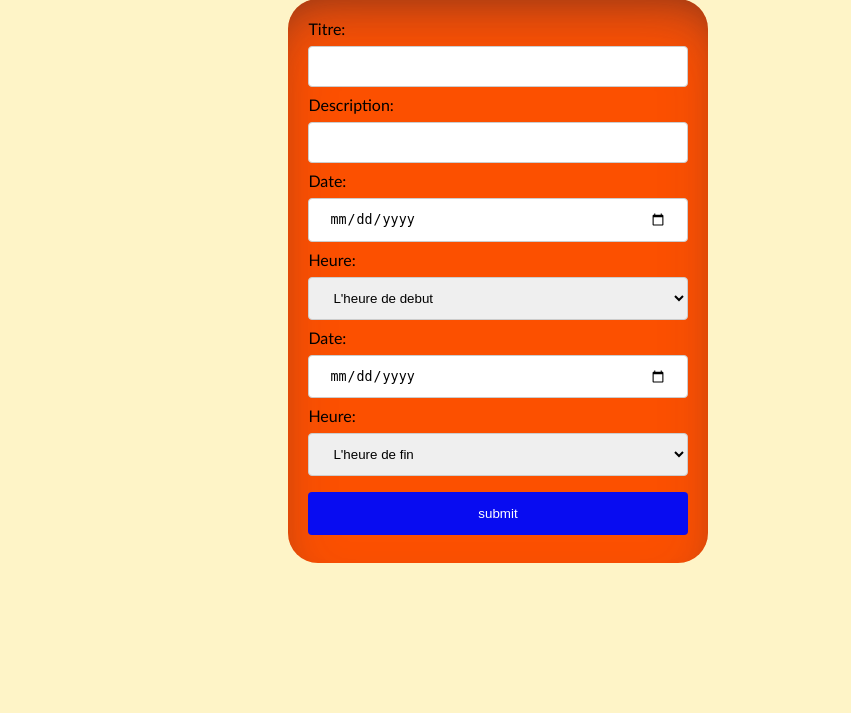
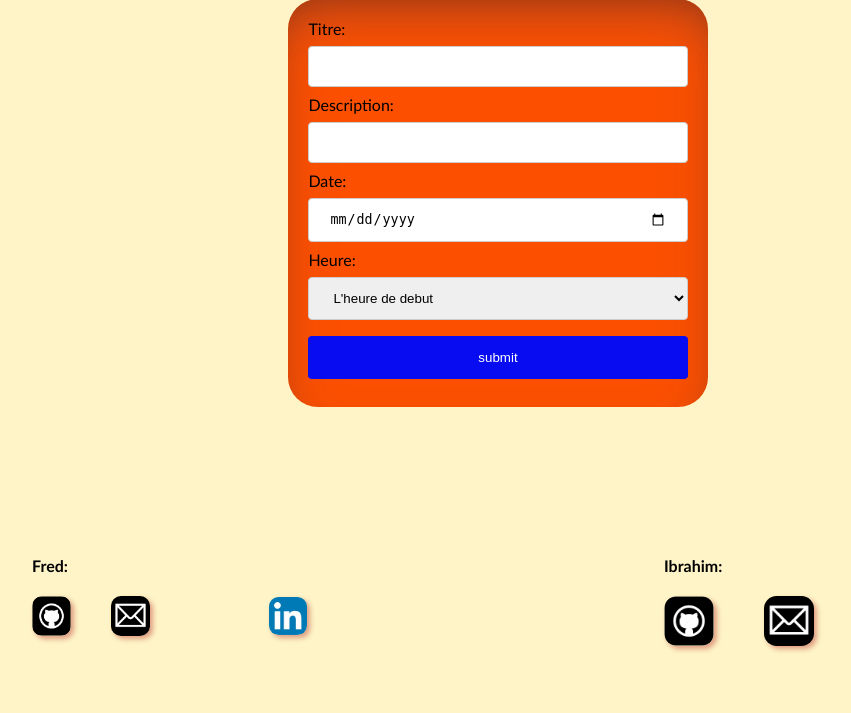
Before and after one commit to IBRAHIM-SYLLA/reservation-salles, a PHP site: page /reservation-form.php in a window 1280 px wide. Shown: the part 276-989 px from the top of the page, without its empty margins (142-993 px from the left). After the commit the page ends 928 px from the top, so only its background shows below. Run offline with PHP 8.4, Linux system fonts and the light colour scheme; a user stored in the database is signed in.

Commit message:
nouvelles fonctionalités

```diff
--- a/controller/c_reservation.php
+++ b/controller/c_reservation.php
@@ -6,12 +6,13 @@ if(!empty($_POST)){
     $titre = ($_POST['titre']);
     $desci = ($_POST['description']);
     $debut = ($_POST['datedebut']).' '.($_POST['heuredebut']);
-    $fin = ($_POST['datefin']).' '.($_POST['heurefin']);
-    if(isset($titre, $desci, $debut, $fin) && !empty($titre) && !empty($desci) && !empty($debut) && !empty($fin))
-    {
-        $resrvation->register_reservation($titre, $desci, $debut, $fin);
+    if(empty($titre) || empty($desci) || empty($debut)){
+                echo 'un champs est vide.';
     }
-    header('Location: planning.php');
+    elseif(isset($titre, $desci, $debut) && !empty($titre) && !empty($desci) && !empty($debut)){
+        $resrvation->register_reservation($titre, $desci, $debut);
+        header('Location: planning.php');
+    }
 }
 
 ?>
--- a/controller/c_utilisateur_connexion.php
+++ b/controller/c_utilisateur_connexion.php
@@ -7,6 +7,8 @@ if (!empty($_POST)){
     $password = $_POST['password'];
 
     $result = $user->connect($login, $password);
-    header('Location: index.php');
+}
+if (empty($_POST)){
+    echo "un champ et vide";
 }
 ?>
--- a/model/m_Reservations.php
+++ b/model/m_Reservations.php
@@ -6,7 +6,6 @@ class Reservationpdo{
     public $titre;
     public $desci;
     public $debut;
-    public $fin;
     public $event;
     public $idresa;
 
@@ -17,22 +16,20 @@ class Reservationpdo{
         return $bdd;
     }
 
-    public function register_reservation($titre, $desci, $debut, $fin){
+    public function register_reservation($titre, $desci, $debut){
         $id =  $_SESSION['utilisateurs']['id'];
-        $insert = "INSERT INTO `reservations`(`titre`,`description`, `debut`, `fin`, `id_utilisateur`) VALUE (:titre, :desci, :debut, :fin, :id)";
+        $insert = "INSERT INTO `reservations`(`titre`,`description`, `debut`, `id_utilisateur`) VALUE (:titre, :desci, :debut, :id)";
         $result = $this->bdd->prepare($insert);
         $result->bindValue(':titre', $titre, PDO::PARAM_STR);
         $result->bindValue(':desci', $desci, PDO::PARAM_STR);
         $result->bindValue(':debut', $debut, PDO::PARAM_STR);
-        $result->bindValue(':fin', $fin, PDO::PARAM_STR);
         $result->bindValue(':id', $id, PDO::PARAM_STR);
         $result->execute();
 
     }
     public function affiche_reservation($event){
 
-        $recup_reservation = "SELECT reservations.id, titre, description, DATE_FORMAT(debut,'%d/%m/%Y à %Hh%imin%ss') as debut,
-        DATE_FORMAT(fin,'%d/%m/%Y à %Hh%imin%ss') as fin, id_utilisateur,login
+        $recup_reservation = "SELECT reservations.id, titre, description, DATE_FORMAT(debut,'%d/%m/%Y à %Hh%imin%ss') as debut, id_utilisateur, login
         FROM reservations INNER JOIN utilisateurs ON utilisateurs.id=reservations.id_utilisateur
         WHERE debut = :event";
         $result = $this->bdd->prepare($recup_reservation);
@@ -43,7 +40,7 @@ class Reservationpdo{
     }
     public function reservation($idresa){
         $reservation = "SELECT reservations.id, `titre`, `description`, `login`, DATE_FORMAT(debut,'%d/%m/%Y à %Hh%imin%ss') as `debut`,
-        DATE_FORMAT(fin,'%d/%m/%Y à %Hh%imin%ss') as `fin`, `id_utilisateur`,`login`
+        as `id_utilisateur`,`login`
         FROM `reservations` INNER JOIN utilisateurs ON utilisateurs.id=reservations.id_utilisateur WHERE reservations.id = :idresa";
         $result = $this->bdd->prepare($reservation);
         $result->bindValue(':idresa', $idresa, PDO::PARAM_INT);
--- a/model/m_Utilisateurs.php
+++ b/model/m_Utilisateurs.php
@@ -40,10 +40,7 @@ class Userpdo{
                     'login'=>  $fetch[0]["login"],
                     'password'=> $fetch[0]["password"],
                 ];
-            }
-            else
-            {
-                $error = "mot de passe incorrect!";
+                header('Location: index.php');
             }
         }
         else
--- a/reservation-form.php
+++ b/reservation-form.php
@@ -35,25 +35,6 @@ if(!$_SESSION)
             <option value="18:00:00">18h:00</option>
 
         </select>
-        <label for="datefin">Date:</label>
-        <input id="input" type="date" name="datefin" value="fff" required>
-        <label for="heurefin">Heure:</label>
-        <select  id="heurefin" name="heurefin" required>
-
-            <option value="">L'heure de fin</option>
-            <option value="09:00:00">09h:00</option>
-            <option value="10:00:00">10h:00</option>
-            <option value="11:00:00">11h:00</option>
-            <option value="12:00:00">12h:00</option>
-            <option value="13:00:00">13h:00</option>
-            <option value="14:00:00">14h:00</option>
-            <option value="15:00:00">15h:00</option>
-            <option value="16:00:00">16h:00</option>
-            <option value="17:00:00">17h:00</option>
-            <option value="18:00:00">18h:00</option>
-            <option value="19:00:00">19h:00</option>
-
-        </select>
         <input type="submit" value="submit" name="submit">
     </form>
 </div>
```
